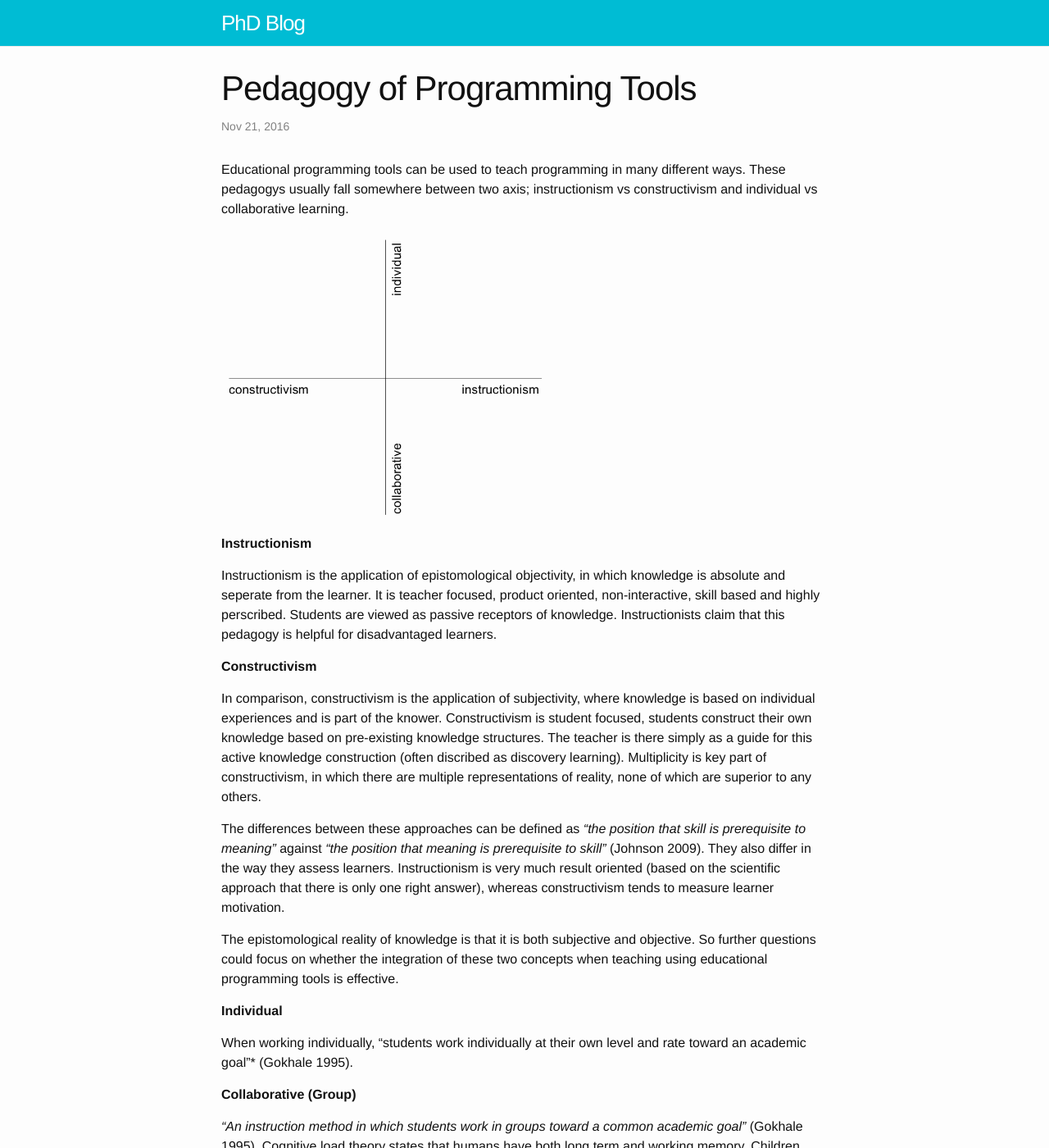
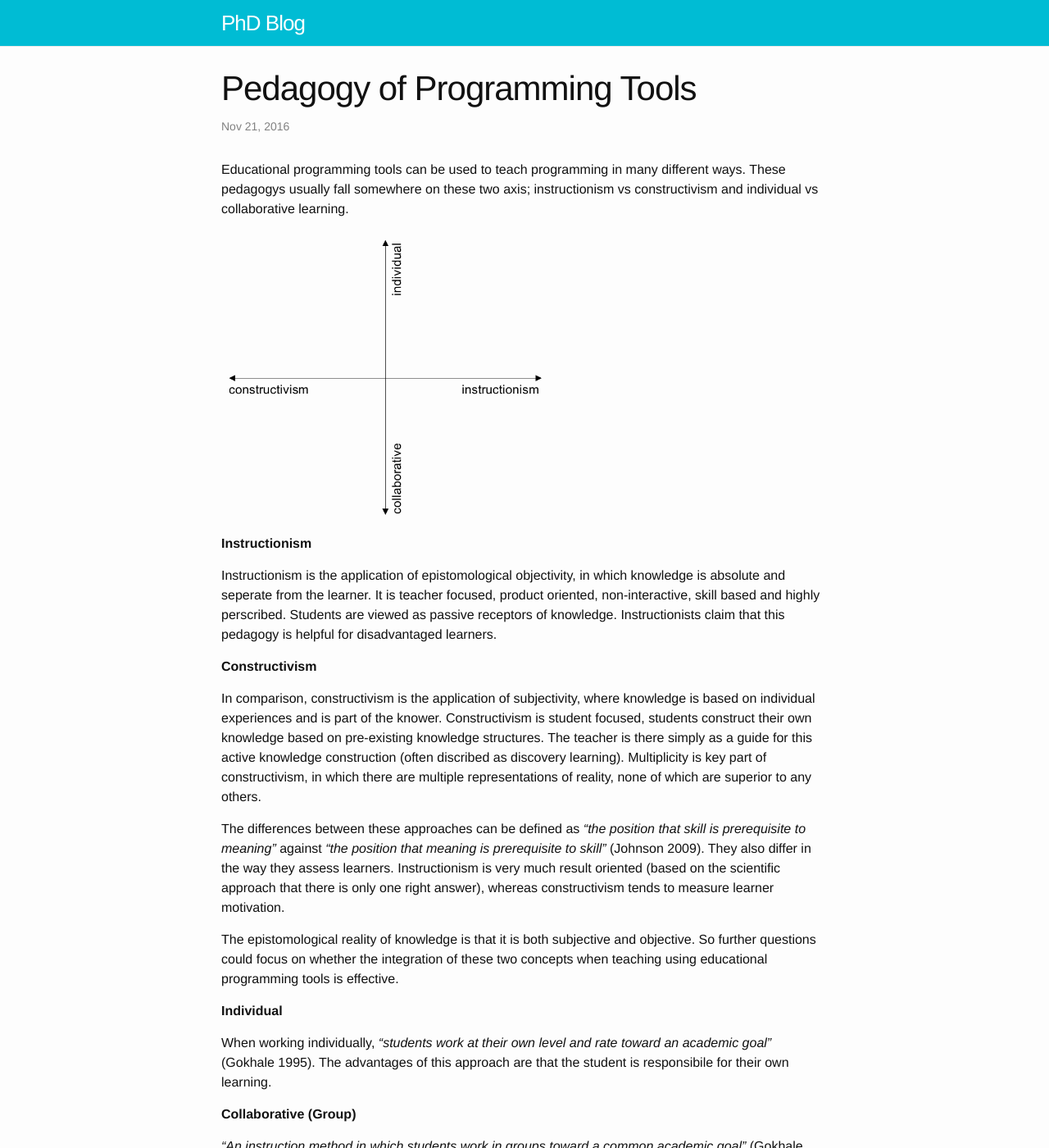
Before and after one commit to simonrose121/phd, a Jekyll site: the page built from _posts/2016-11-21-pedagogys.md, in a window 1280 px wide and 1400 px high. Shown: the whole window at 82% size. Built offline with Jekyll 4.4.1, drawn with Linux system fonts in a browser that asks for light colours.

Commit message:
Individual learning, needs more!

```diff
--- a/_posts/2016-11-21-pedagogys.md
+++ b/_posts/2016-11-21-pedagogys.md
@@ -5,7 +5,7 @@ date:   2016-11-21 09:44:00 +0100
 categories: teaching
 ---
 
-Educational programming tools can be used to teach programming in many different ways. These pedagogys usually fall somewhere between two axis; instructionism vs constructivism and individual vs collaborative learning.
+Educational programming tools can be used to teach programming in many different ways. These pedagogys usually fall somewhere on these two axis; instructionism vs constructivism and individual vs collaborative learning.
 
 ![Pedagogies]({{ site.url }}{{ site.baseurl }}/assets/pedagogy.png){:width="400px"}
 
@@ -23,7 +23,7 @@ The epistomological reality of knowledge is that it is both subjective and objec
 
 **Individual**
 
-When working individually, "students work individually at their own level and rate toward an academic goal"* (Gokhale 1995).
+When working individually, *"students work at their own level and rate toward an academic goal"* (Gokhale 1995). The advantages of this approach are that the student is responsibile for their own learning.
 
 **Collaborative (Group)**
 
```
Also changed, not shown: assets/pedagogy.png.
